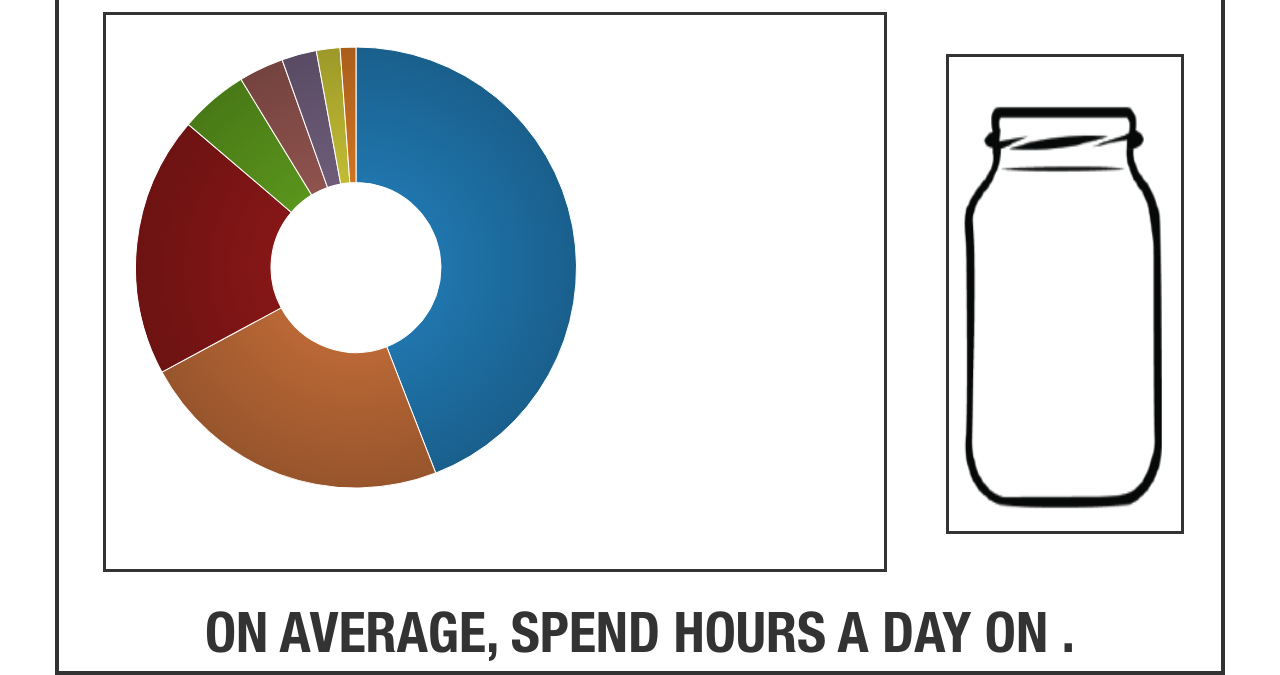
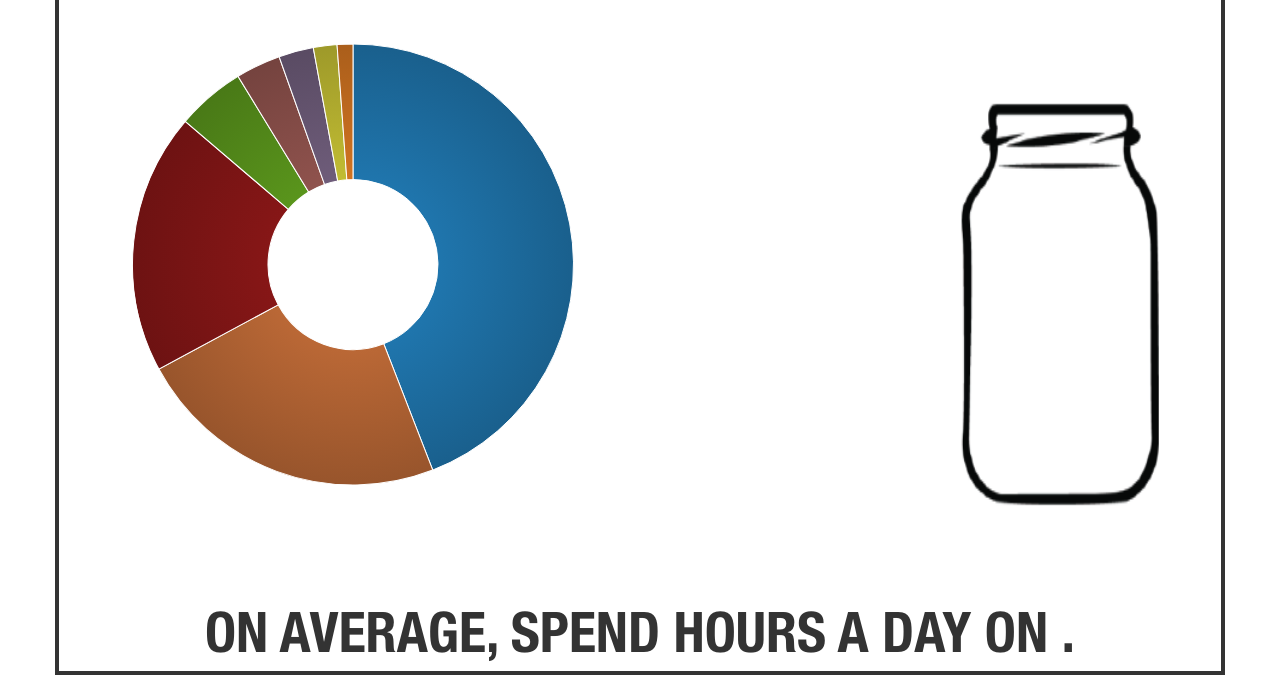
Before and after one commit to KunalBarde/Infographic-, a plain HTML site: page index.html in a window 1280 px wide. Both pictures are taken after a click on the button "WHITE MAN". Shown: the part 149-824 px from the top of the page. Drawn offline with Linux system fonts and the light colour scheme.

Commit message:
changed percent

```diff
--- a/css/stylesheet.css
+++ b/css/stylesheet.css
@@ -120,10 +120,6 @@ svg {
 	height: 40em;
 }
 
-svg, canvas {
-	border: solid;
-	border-width: 2.5pt;
-}
 
 /* Words */
 
--- a/js/mainboxfixing.js
+++ b/js/mainboxfixing.js
@@ -158,7 +158,7 @@ function replacescreen(data) {
 		"tooltips": {
 			"enabled": true,
 			"type": "placeholder",
-			"string": "{label}: {value} hours, {percentage}% of the day",
+			"string": "{label}: {percentage}%",
 			"styles": {
 				"font": "helvetica",
 				"fontSize": 24
@@ -286,7 +286,7 @@ function replacescreen(data) {
 		"tooltips": {
 			"enabled": true,
 			"type": "placeholder",
-			"string": "{label}: {value} hours, {percentage}% of the day",
+			"string": "{label}: {percentage}%",
 			"styles": {
 				"font": "helvetica",
 				"fontSize": 24
@@ -414,7 +414,7 @@ function replacescreen(data) {
 		"tooltips": {
 			"enabled": true,
 			"type": "placeholder",
-			"string": "{label}: {value} hours, {percentage}% of the day",
+			"string": "{label}: {percentage}%",
 			"styles": {
 				"font": "helvetica",
 				"fontSize": 24
@@ -542,7 +542,7 @@ function replacescreen(data) {
 		"tooltips": {
 			"enabled": true,
 			"type": "placeholder",
-			"string": "{label}: {value} hours, {percentage}% of the day",
+			"string": "{label}: {percentage}%",
 			"styles": {
 				"font": "helvetica",
 				"fontSize": 24
@@ -670,7 +670,7 @@ function replacescreen(data) {
 		"tooltips": {
 			"enabled": true,
 			"type": "placeholder",
-			"string": "{label}: {value} hours, {percentage}% of the day",
+			"string": "{label}: {percentage}%",
 			"styles": {
 				"font": "helvetica",
 				"fontSize": 24
@@ -798,7 +798,7 @@ function replacescreen(data) {
 		"tooltips": {
 			"enabled": true,
 			"type": "placeholder",
-			"string": "{label}: {value} hours, {percentage}% of the day",
+			"string": "{label}: {percentage}%",
 			"styles": {
 				"font": "helvetica",
 				"fontSize": 24
@@ -926,7 +926,7 @@ function replacescreen(data) {
 		"tooltips": {
 			"enabled": true,
 			"type": "placeholder",
-			"string": "{label}: {value} hours, {percentage}% of the day",
+			"string": "{label}: {percentage}%",
 			"styles": {
 				"font": "helvetica",
 				"fontSize": 24
@@ -1054,7 +1054,7 @@ function replacescreen(data) {
 		"tooltips": {
 			"enabled": true,
 			"type": "placeholder",
-			"string": "{label}: {value} hours, {percentage}% of the day",
+			"string": "{label}: {percentage}%",
 			"styles": {
 				"font": "helvetica",
 				"fontSize": 24
```
